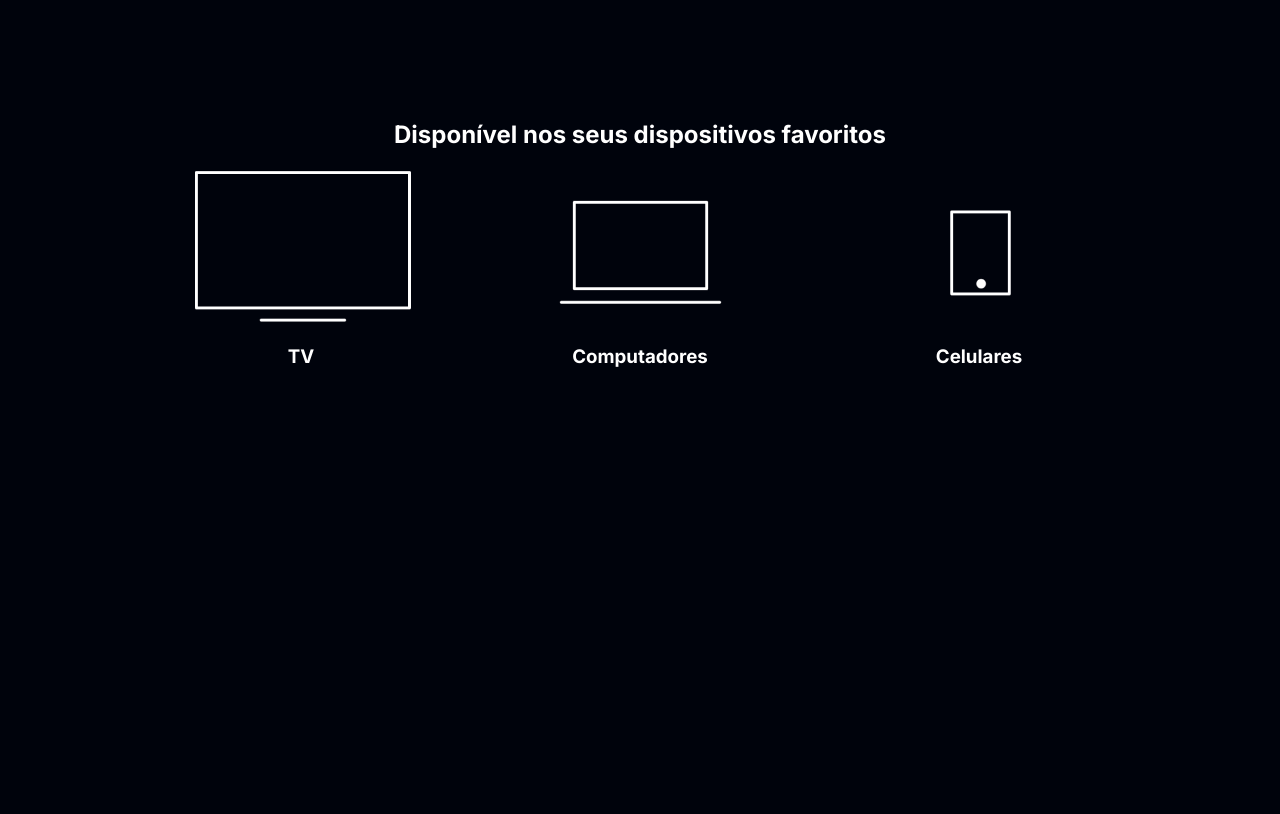
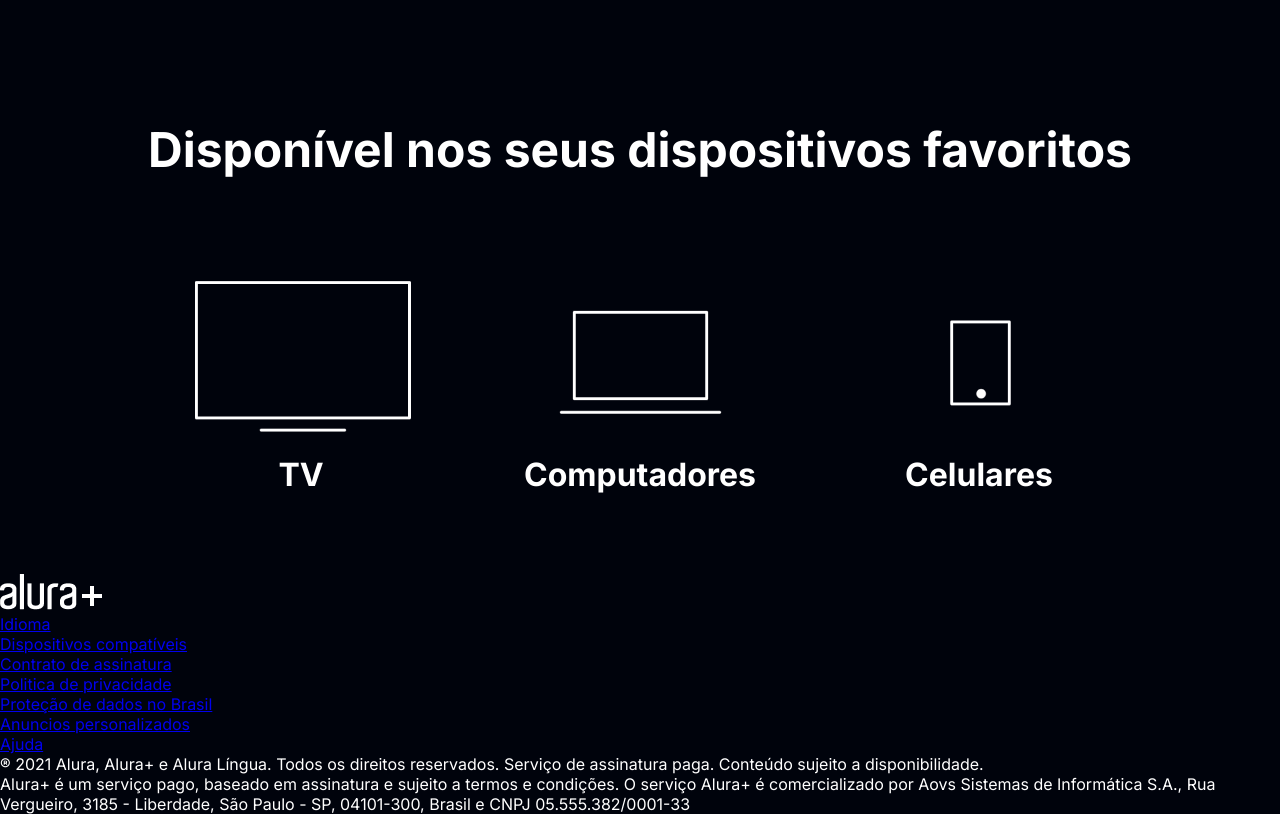
Before and after one commit to RafaelOsama/Alura_Plus, a plain HTML site: page index.html in a window 1280 px wide. Shown: the part 3080-3894 px from the top of the page. Before the commit the page ends 3448 px from the top, so only its background shows below. Drawn offline with Linux system fonts and the light colour scheme.

Commit message:
Atualizando a page

```diff
--- a/index.html
+++ b/index.html
@@ -72,6 +72,36 @@
         </ul>
     </section>
 
+    <footer class="rodape">
+        <img src="img/logo.png" alt="Alura+" class="rodape-logo">
+        <ul class="rodape-lista">
+            <li class="lista-link">
+               <a href="#">Idioma</a>
+            </li>
+            <li class="lista-link">
+                <a href="#">Dispositivos compatíveis</a>
+            </li>
+            <li class="lista-link">
+                <a href="#">Contrato de assinatura</a>
+            </li>
+            <li class="lista-link">
+                <a href="#">Politica de privacidade</a>
+            </li>
+            <li class="lista-link">
+                <a href="#">Proteção de dados no Brasil</a>
+            </li>
+            <li class="lista-link">
+                <a href="#">Anuncios personalizados</a>
+            </li>
+            <li class="lista-link">
+                <a href="#">Ajuda</a>
+            </li>
+        </ul>
+        <p class="rodape-texto">® 2021 Alura, Alura+ e Alura Língua. Todos os direitos reservados. Serviço de assinatura paga. Conteúdo sujeito a disponibilidade.</p>
+        <p class="rodape-texto">Alura+ é um serviço pago, baseado em assinatura e sujeito a termos e condições. O serviço Alura+ é comercializado por Aovs Sistemas de Informática S.A., Rua Vergueiro, 3185 - Liberdade, São Paulo - SP, 04101-300, Brasil e CNPJ 05.555.382/0001-33</p>
+
+                </footer>
+
 </body>
 
 </html>
--- a/style.css
+++ b/style.css
@@ -99,8 +99,19 @@ body {
     display: flex;
     justify-content: center;
     list-style-type: none;
+    margin: 5em 0;
 }
 
 .dispositivos {
     text-align: center;
 }
+
+.dispositivos-titulo {
+    font-size: 48px;
+    color: var(--branco-principal);
+}
+
+.lista-item {
+    font-size: 32px;
+    color: var(--branco-principal);
+}
```
